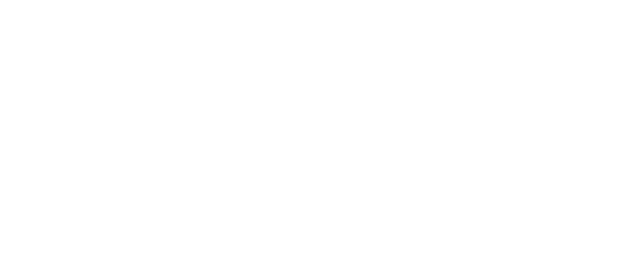
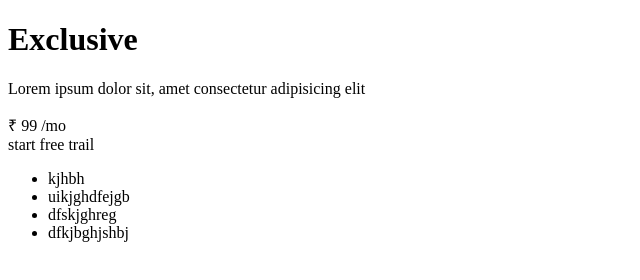
Before and after one commit to Pritam1604/Simple-Price-Table, a plain HTML site: page index.html in a window 1280 px wide. Shown: the whole page, without its empty margins (0-640 px from the left). Drawn offline with Linux system fonts and the light colour scheme.

Commit message:
html file done

```diff
--- a/index.html
+++ b/index.html
@@ -1,11 +1,25 @@
 <!DOCTYPE html>
 <html lang="en">
+
 <head>
     <meta charset="UTF-8">
     <meta name="viewport" content="width=device-width, initial-scale=1.0">
     <title>Pricing Table</title>
 </head>
+
 <body>
+    <h1>Exclusive</h1>
+    <p>Lorem ipsum dolor sit, amet consectetur adipisicing elit</p>
+    <div><span class="sup">₹</span> 99 <span class="sub">/mo</span></div>
+    <div> start free trail </div>
+    <div class="bullets">
+        <ul>
+            <li>kjhbh</li>
+            <li>uikjghdfejgb</li>
+            <li>dfskjghreg</li>
+            <li>dfkjbghjshbj</li>
+        </ul>
+    </div>
+</body>
 
-</body>
 </html>
```
